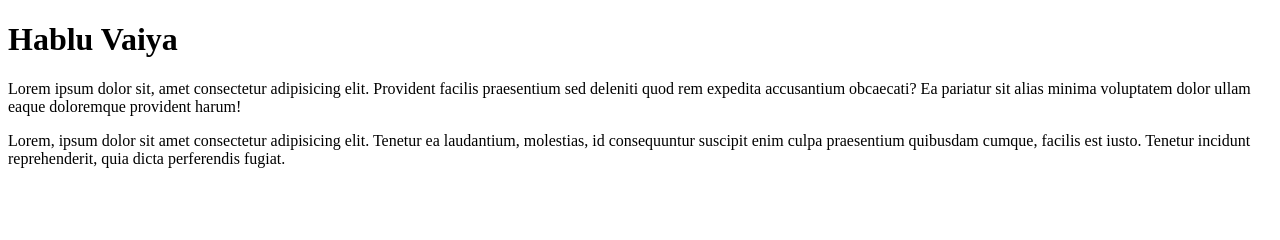
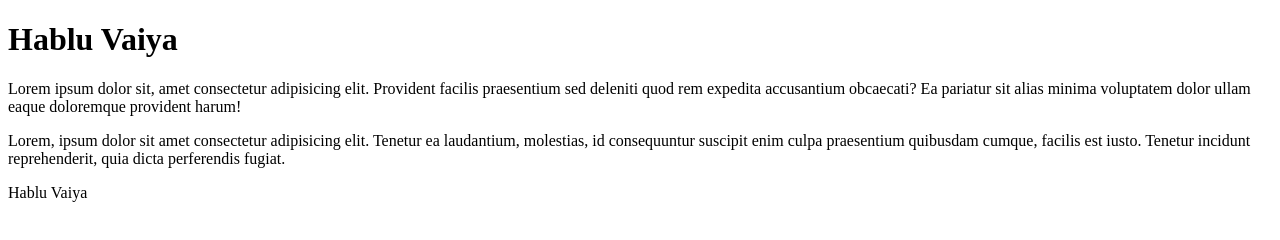
Before and after one commit to ruhulwebhero/first-projects, a plain HTML site: page index.html in a window 1280 px wide. Drawn offline with Linux system fonts and the light colour scheme.

Commit message:
Update index.html

```diff
--- a/index.html
+++ b/index.html
@@ -9,5 +9,6 @@
     <h1>Hablu Vaiya</h1>
     <p>Lorem ipsum dolor sit, amet consectetur adipisicing elit. Provident facilis praesentium sed deleniti quod rem expedita accusantium obcaecati? Ea pariatur sit alias minima voluptatem dolor ullam eaque doloremque provident harum!</p>
     <p>Lorem, ipsum dolor sit amet consectetur adipisicing elit. Tenetur ea laudantium, molestias, id consequuntur suscipit enim culpa praesentium quibusdam cumque, facilis est iusto. Tenetur incidunt reprehenderit, quia dicta perferendis fugiat.</p>
+    <p>Hablu Vaiya</p>
 </body>
 </html>
```
